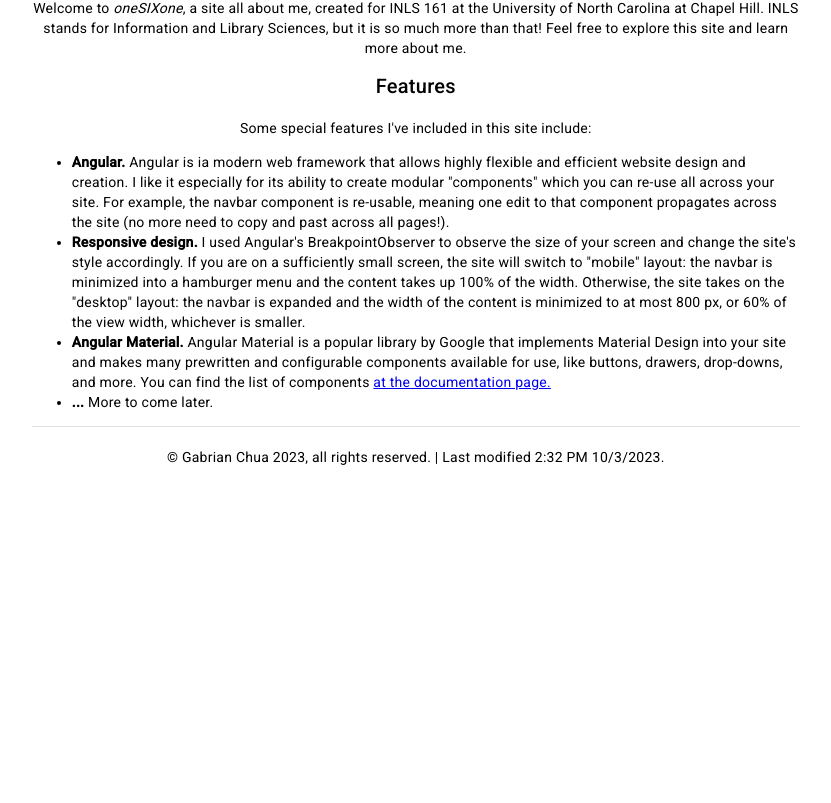
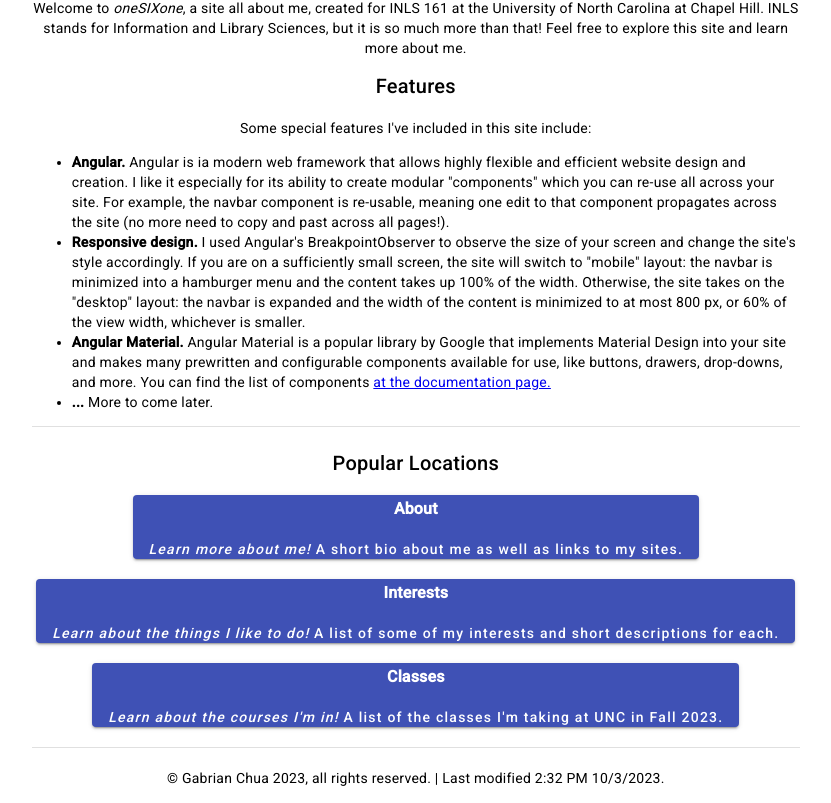
Before and after one commit to gchuaunc/inls161site, an Angular app: page / in a window 1280 px wide. Shown: the part 268-1071 px from the top of the page, without its empty margins (227-1058 px from the left). Before the commit the page ends 800 px from the top, so only its background shows below. Built offline with nearby package versions, Linux system fonts and the light colour scheme.

Commit message:
feat: add links section to home

```diff
--- a/src/app/home/home.component.html
+++ b/src/app/home/home.component.html
@@ -11,5 +11,19 @@
         <li><b>Angular Material.</b> Angular Material is a popular library by Google that implements Material Design into your site and makes many prewritten and configurable components available for use, like buttons, drawers, drop-downs, and more. You can find the list of components <a href="https://material.angular.io/components/categories">at the documentation page.</a></li>
         <li><b>...</b> More to come later.</li>
     </ul>
+    <mat-divider></mat-divider><br>
+    <h2>Popular Locations</h2>
+    <a mat-raised-button color="primary" href="/about" class="location-link">
+        <h3><b>About</b></h3>
+        <i>Learn more about me!</i> A short bio about me as well as links to my sites.
+    </a><br><br>
+    <a mat-raised-button color="primary" href="/interests" class="location-link">
+        <h3><b>Interests</b></h3>
+        <i>Learn about the things I like to do!</i> A list of some of my interests and short descriptions for each.
+    </a><br><br>
+    <a mat-raised-button color="primary" href="/classes" class="location-link">
+        <h3><b>Classes</b></h3>
+        <i>Learn about the courses I'm in!</i> A list of the classes I'm taking at UNC in Fall 2023.
+    </a><br><br>
     <app-footer></app-footer>
 </div>
--- a/src/app/home/home.component.scss
+++ b/src/app/home/home.component.scss
@@ -9,3 +9,6 @@
 .left-align {
     text-align: left;
 }
+.location-link {
+    height: fit-content;
+}
```
